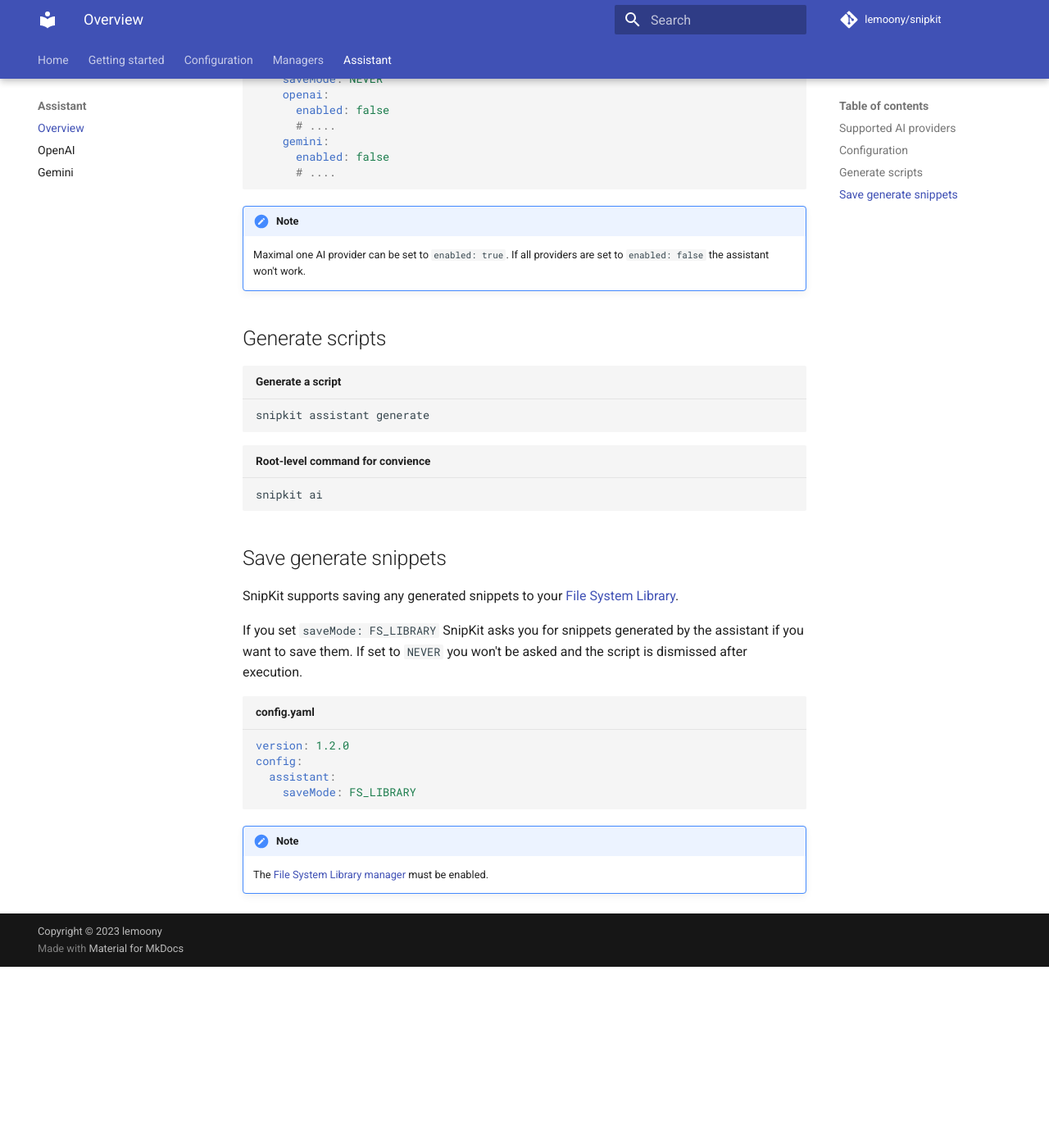
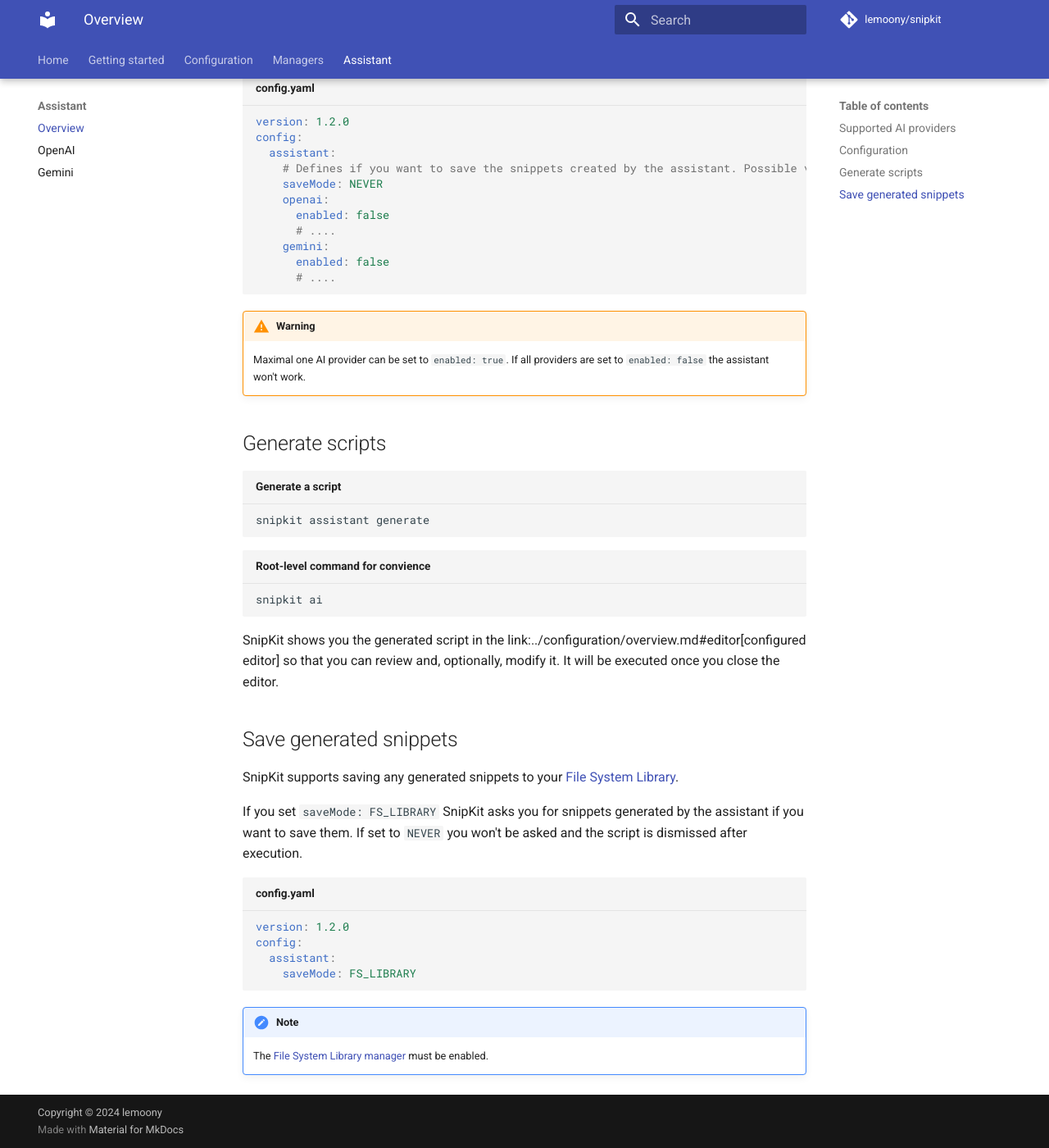
Before and after one commit to lemoony/snipkit, an MkDocs documentation site: the page built from docs/assistant/index.md, in a window 1280 px wide and 1400 px high, scrolled down 1169 px. Shown: the whole window at 82% size. Built offline with MkDocs 1.6.1 and Material for MkDocs 9.7.7, drawn with Linux system fonts in a browser that asks for light colours; comment, search, counter and statistics services are not loaded; the version menu is left out; before the commit the page ends 2348 px from its top, so only the background shows below that; some of the changed text lies outside the part shown.

Commit message:
Improved assistant docs

````diff
--- a/docs/assistant/index.md
+++ b/docs/assistant/index.md
@@ -1,13 +1,16 @@
 # SnipKit Assistant
 
 The assistant helps you to write SnipKit snippets with the help auf AI.
+
+!!! warning
+    SnipKit Assistant is currently in beta for OpenAI and Gemini. A couple of improvements are already in the pipeline so stay tuned!
 
 ![Assistant Demo](../images/assistant.gif)
 
 ## Supported AI providers
 
 - OpenAI
-- Gemimi
+- Gemini
 
 ## Configuration
 
@@ -35,7 +38,7 @@ config:
       # ....
 ```
 
-!!! note
+!!! warning
     Maximal one AI provider can be set to `enabled: true`. If all providers are set to `enabled: false` the assistant won't work.
 
 ## Generate scripts
@@ -48,7 +51,9 @@ snipkit assistant generate
 snipkit ai
 ```
 
-## Save generate snippets
+SnipKit shows you the generated script in the link:../configuration/overview.md#editor[configured editor] so that you can review and, optionally, modify it. It will be executed once you close the editor.
+
+## Save generated snippets
 
 SnipKit supports saving any generated snippets to your [File System Library][fslibrary].
 
--- a/mkdocs.yml
+++ b/mkdocs.yml
@@ -8,7 +8,7 @@ site_description: >-
 repo_name: lemoony/snipkit
 repo_url: https://github.com/lemoony/snipkit
 
-copyright: Copyright &copy; 2023 lemoony
+copyright: Copyright &copy; 2024 lemoony
 
 theme:
   name: material
````
Also changed, not shown: README.md (+3 -1 lines), docs/getting-started/parameters.md (+2 -1 lines).
